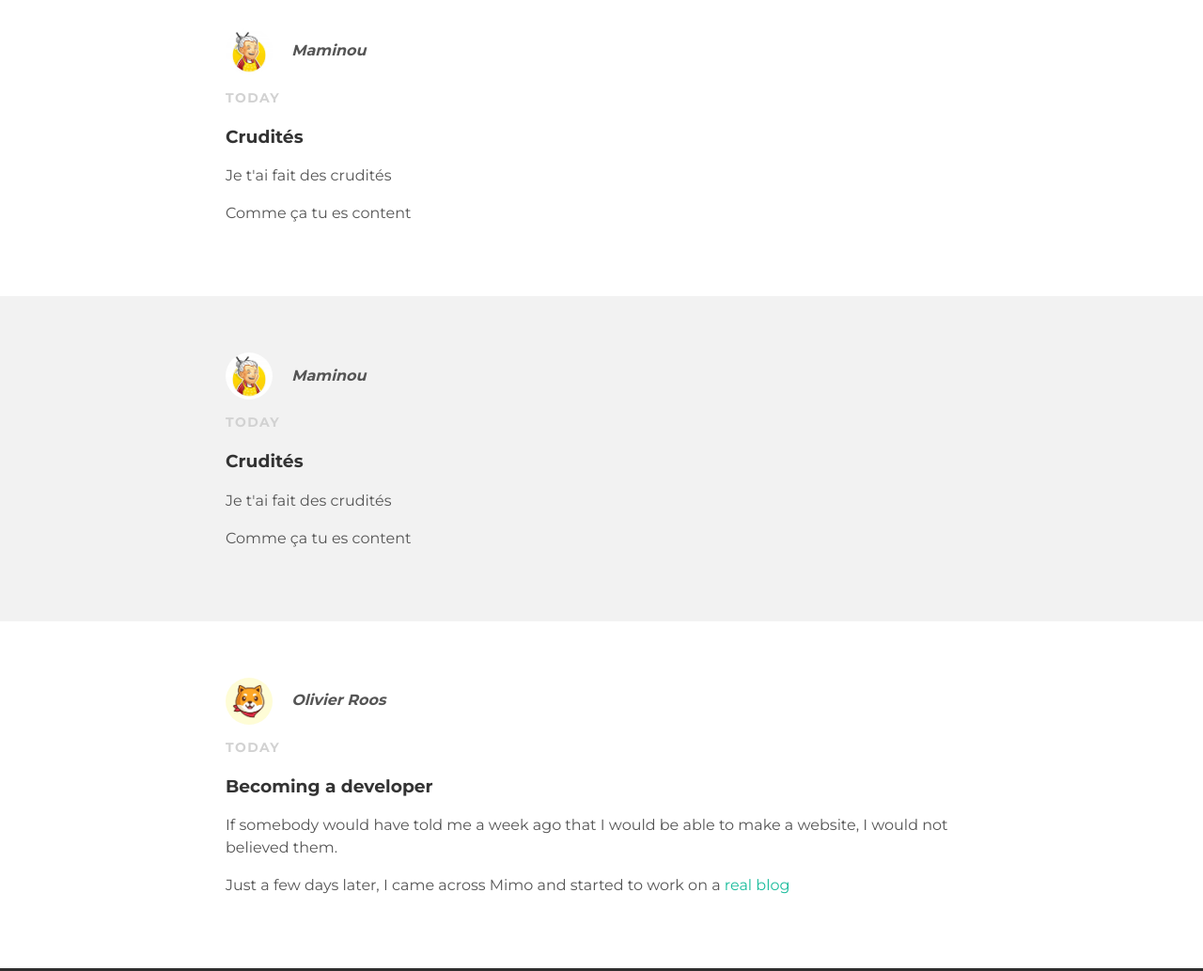
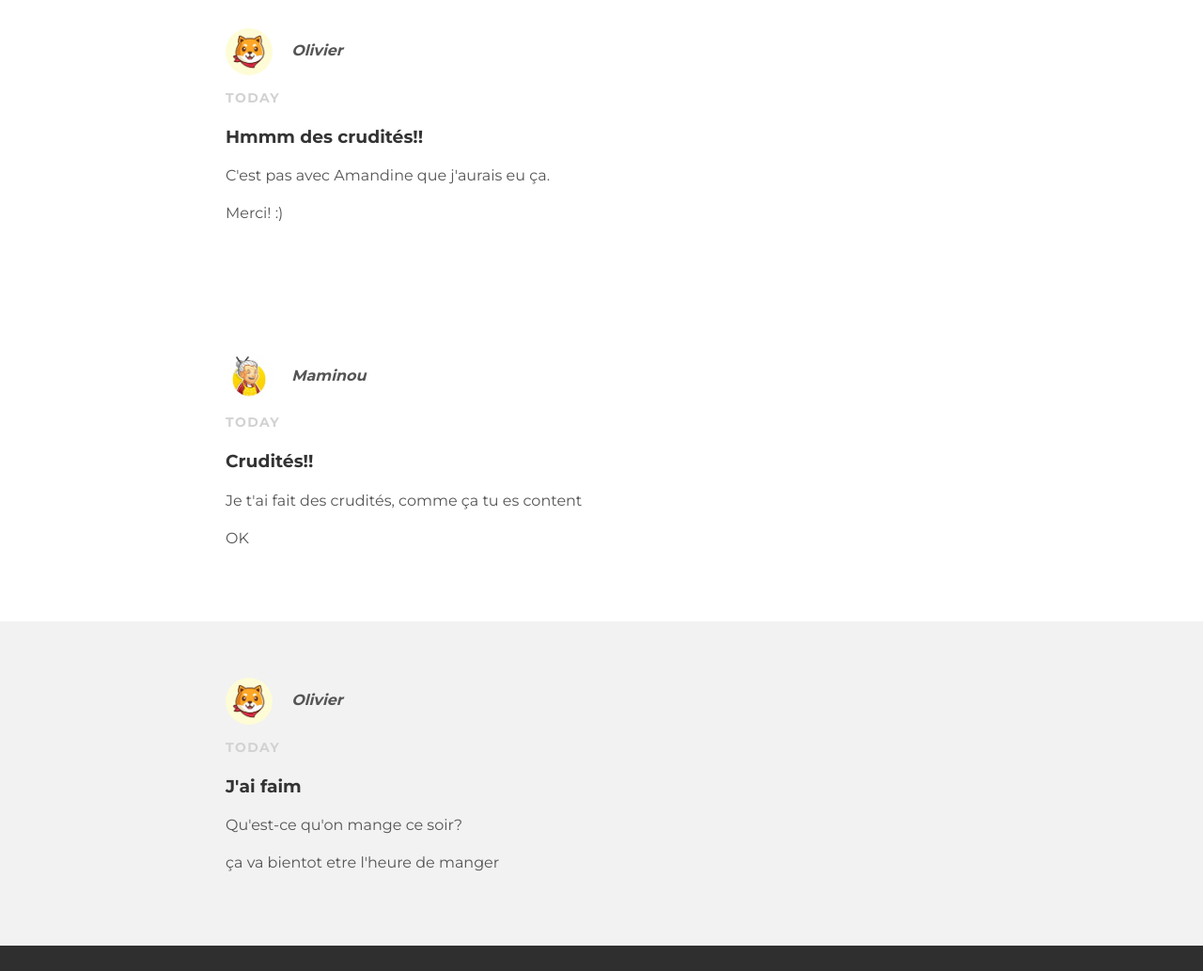
Before and after one commit to OGR-67/OGR-67.github.io, a plain HTML site: page index.html in a window 1280 px wide. Shown: the part 180-1213 px from the top of the page at 94% size. Drawn offline with Linux system fonts and the light colour scheme.

Commit message:
Update index.html

```diff
--- a/index.html
+++ b/index.html
@@ -27,19 +27,16 @@
       <div class="post-container"><!-- contenant du post--->
         <div class="post"><!-- post--->
           <div class="post-author"><!-- auteur du post--->
-
-            <img src="maminou.jpeg"><!-- image de l'auteur--->
-            <span><strong><em>Maminou</em></strong></span><!-- nom de l'auteur--->
+            <img src="me.jpeg"><!-- Pimage de l'auteur--->
+            <span><strong><em>Olivier</em></strong></span><!-- nom de l'auteur--->
           </div>
-
           <p class="post-date">Today</p><!-- date--->
-
-          <h3 class="post-title">Crudités</h3><!-- titre du post--->
-
+          <h3 class="post-title">Hmmm des crudités!!</h3><!-- titre du post--->
           <div class="post-content"><!-- texte du post--->
-            <p>Je t'ai fait des crudités</p>
-            <p>Comme ça tu es content</p>
+            <p>C'est pas avec Amandine que j'aurais eu ça.</p>
+            <p>Merci! :)</p>
           </div>
+         </div>
         </div>
       </div>
 
@@ -53,11 +50,11 @@
 
           <p class="post-date">Today</p><!-- date--->
 
-          <h3 class="post-title">Crudités</h3><!-- titre du post--->
+          <h3 class="post-title">Crudités!!</h3><!-- titre du post--->
 
           <div class="post-content"><!-- texte du post--->
-            <p>Je t'ai fait des crudités</p>
-            <p>Comme ça tu es content</p>
+            <p>Je t'ai fait des crudités, comme ça tu es content</p>
+            <p>OK</p>
           </div>
         </div>
       </div>
@@ -66,15 +63,13 @@
         <div class="post"><!-- post--->
           <div class="post-author"><!-- auteur du post--->
             <img src="me.jpeg"><!-- Pimage de l'auteur--->
-            <span><strong><em>Olivier Roos</em></strong></span><!-- nom de l'auteur--->
+            <span><strong><em>Olivier</em></strong></span><!-- nom de l'auteur--->
           </div>
           <p class="post-date">Today</p><!-- date--->
-          <h3 class="post-title">Becoming a developer</h3><!-- titre du post--->
+          <h3 class="post-title">J'ai faim</h3><!-- titre du post--->
           <div class="post-content"><!-- texte du post--->
-            <p>If somebody would have told me a week ago that I would be able
-              to make a website, I would not believed them.</p>
-            <p>Just a few days later, I came across Mimo and started to work on
-              a <a href="index.html">real blog</a></p>
+            <p>Qu'est-ce qu'on mange ce soir?</p>
+            <p>ça va bientot etre l'heure de manger</p>
           </div>
         </div>
       </div>
```
